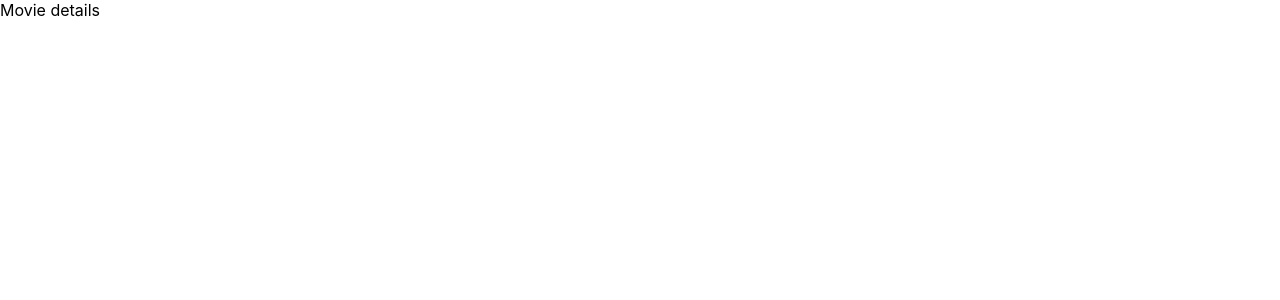
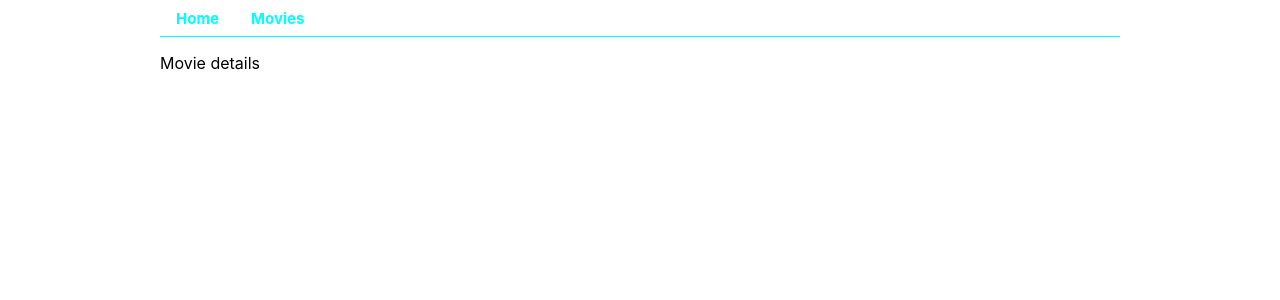
Before and after one commit to HelenBlyzniuk/goit-react-hw-05-movies, a React (Create React App) app: page /goit-react-hw-05-movies/movies/1 in a window 1280 px wide. Shown: the top 300 px of the page. Built offline with nearby package versions, Linux system fonts and the light colour scheme.

Commit message:
RouterRoutes are written

```diff
--- a/package.json
+++ b/package.json
@@ -7,6 +7,7 @@
     "@testing-library/jest-dom": "^5.16.3",
     "@testing-library/react": "^12.1.4",
     "@testing-library/user-event": "^13.5.0",
+    "axios": "^1.4.0",
     "react": "^18.1.0",
     "react-dom": "^18.1.0",
     "react-router-dom": "^6.11.2",
--- a/src/components/App.jsx
+++ b/src/components/App.jsx
@@ -1,16 +1,28 @@
-import { Routes, Route } from 'react-router-dom';
+import { Routes, Route, Link } from 'react-router-dom';
 import Home from '../pages/Home/Home';
 import Movies from '../pages/Movies/Movies';
-import SharedLayout from './Sharelayout/Sharelayout';
+// import SharedLayout from './Sharelayout/Sharelayout';
+
+import css from './App.module.css';
 
 export const App = () => {
   return (
-    <div>
+    <div className={css.container}>
+      <header className={css.header}>
+        <nav className="nav">
+          <Link to="/" className={css.navLink}>
+            Home
+          </Link>
+          <Link to="/movies" className={css.navLink}>
+            Movies
+          </Link>
+        </nav>
+      </header>
       <Routes>
-        <Route path="/" element={<SharedLayout />} />
-        <Route index element={<Home />} />
+        <Route path="/" element={<Home />} />
+        {/* <Route index element={<Home />} /> */}
         <Route path="/movies" element={<Movies />} />
-        <Route path="movies/:movieId" element={<div>Movie details</div>}>
+        <Route path="/movies/:movieId" element={<div>Movie details</div>}>
           <Route path="cast" element={<div>Movie cast</div>} />
           <Route path="reviews" element={<div>Movie review</div>} />
         </Route>
--- /dev/null
+++ b/src/components/App.module.css
@@ -0,0 +1,46 @@
+.header{
+display: flex;
+    align-items: center;
+    justify-content: space-between;
+    gap: 50px;
+    padding: 8px 0;
+    margin-bottom: 16px;
+    border-bottom: 1px solid aqua;
+
+}
+.container{
+    max-width: 960px;
+    margin: 0 auto;
+    padding: 0 16px;
+}
+
+.nav{
+    display:flex;
+}
+
+.navLink{
+    text-decoration: none;
+    color:aqua;
+    border:none;
+    background-color: none;
+    font-size: 15px;
+    font-weight: 700;
+    text-align: center;
+    padding: 8px 16px;
+
+}
+.navLink.active{
+color: white;
+ border: none;
+background-color:aqua ;
+}
+.navLink:hover{
+    color: white;
+    border: none;
+    background-color: aqua;
+}
+.navLink:focus {
+    color: white;
+    border: none;
+    background-color:aquamarine;
+}
--- a/src/components/Sharelayout/Sharelayout.jsx
+++ b/src/components/Sharelayout/Sharelayout.jsx
@@ -1,4 +1,4 @@
-import { Outlet, NavLink } from 'react-router-dom';
+import { NavLink } from 'react-router-dom';
 const SharedLayout = () => {
   return (
     <div className="container">
@@ -8,7 +8,6 @@ const SharedLayout = () => {
           <NavLink to="/movies">Movies</NavLink>
         </nav>
       </header>
-      <Outlet />
     </div>
   );
 };
--- a/src/pages/Home/Home.jsx
+++ b/src/pages/Home/Home.jsx
@@ -1,9 +1,13 @@
-const Home = () => {
+import { Link } from 'react-router-dom';
+const Home = ({ movies }) => {
   return (
     <main>
       <h1>Trending today</h1>
+      {movies.map({})}
       <ul className="popularMovies">
-        <li></li>
+        <li>
+          <Link to="/movies/:movieId">Film</Link>
+        </li>
       </ul>
     </main>
   );
--- a/src/pages/Movies/Movies.jsx
+++ b/src/pages/Movies/Movies.jsx
@@ -1,7 +1,7 @@
 const Movies = () => {
   return (
     <main>
-      <h1>Trending today</h1>
+      <h1>Movies</h1>
       <ul className="popularMovies">
         <li></li>
       </ul>
```
Also changed, not shown: src/helpers/API.jsx (added, +8 -0 lines), src/pages/MovieId/MovieId.jsx (added), 1 other file (tests, documents, lock files or other folders).
